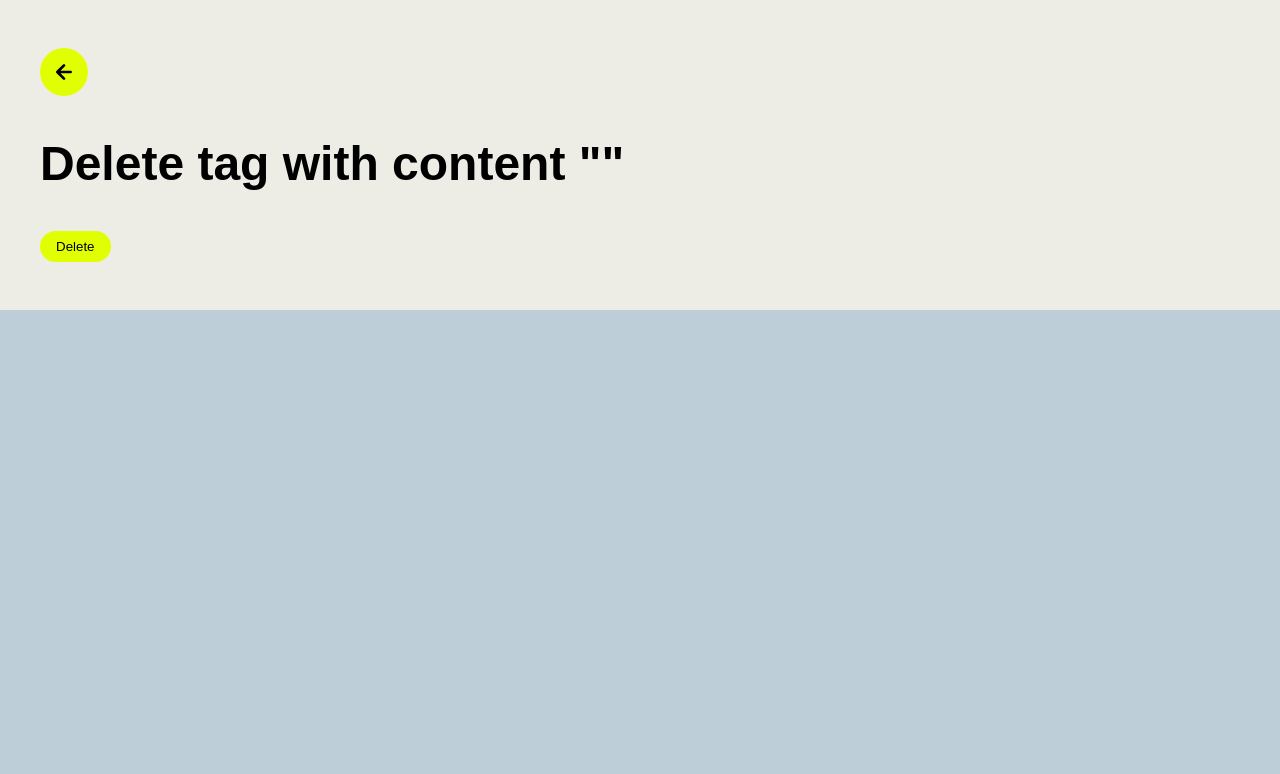
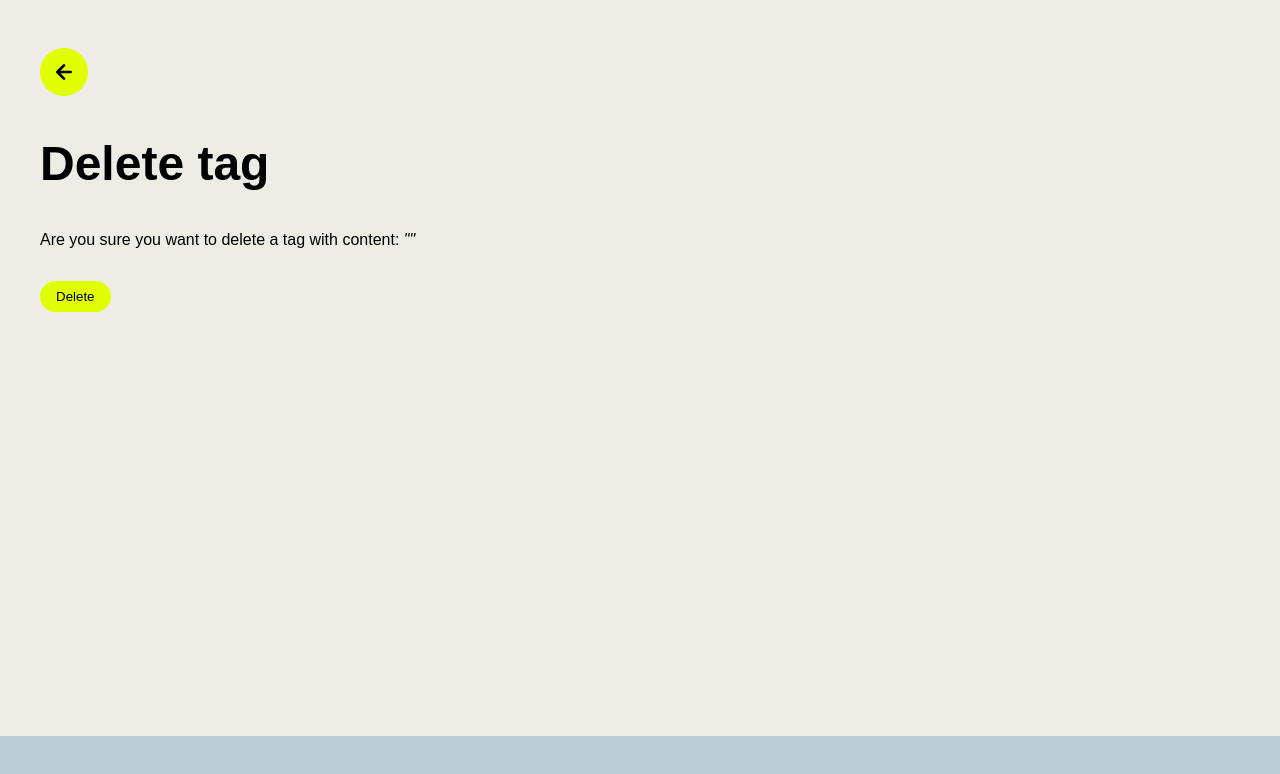
Before and after one commit to JeroenDerks/move, a Next.js app: page /delete-tag in a window 1280 px wide. Shown: the top 774 px of the page. Built offline with nearby package versions, Linux system fonts and the light colour scheme; no server answers; the database is empty.

Commit message:
feat: improve styling

```diff
--- a/app/add-tag/page.tsx
+++ b/app/add-tag/page.tsx
@@ -5,6 +5,7 @@ import { Heading } from "@/components/Heading";
 import { Input } from "@/components/Input";
 import { Button } from "@/components/Button";
 import { BackButton } from "@/components/BackButton";
+import { Typography } from "@/components/Typography";
 
 export default async function AddTagPage({ searchParams }: AddTagPageProps) {
   const user = await prisma.users.findUnique({
@@ -30,7 +31,8 @@ export default async function AddTagPage({ searchParams }: AddTagPageProps) {
     <>
       <BackButton />
 
-      <Heading variant="h3">Add new tag for {user?.name}</Heading>
+      <Heading variant="h3">Add tag</Heading>
+      <Typography margin="0 0 2rem">Add a new tag for {user?.name}</Typography>
       {/* @ts-expect-error */}
       <form action={handleSubmit}>
         <Input name="title" />
--- a/app/delete-tag/page.tsx
+++ b/app/delete-tag/page.tsx
@@ -4,6 +4,7 @@ import prisma from "../../lib/prisma";
 import { Heading } from "@/components/Heading";
 import { BackButton } from "@/components/BackButton";
 import { ConfirmButton } from "@/components/ConfirmButton";
+import { Typography } from "@/components/Typography";
 
 export default async function AddTagPage({ searchParams }: AddTagPageProps) {
   const tag = await prisma.tag.findUnique({
@@ -22,9 +23,12 @@ export default async function AddTagPage({ searchParams }: AddTagPageProps) {
   return (
     <>
       <BackButton />
-      <Heading variant="h2">
-        Delete tag with content &quot;{tag?.title}&quot;
-      </Heading>
+      <Heading variant="h2">Delete tag</Heading>
+      <Typography margin="0 0 2rem">
+        Are you sure you want to delete a tag with content:{" "}
+        <i>&quot;{tag?.title}&quot;</i>
+      </Typography>
+
       {/* @ts-expect-error */}
       <form action={handleSubmit}>
         <ConfirmButton>Delete</ConfirmButton>
--- a/app/edit-tag/page.tsx
+++ b/app/edit-tag/page.tsx
@@ -5,6 +5,7 @@ import { Heading } from "@/components/Heading";
 import { BackButton } from "@/components/BackButton";
 import { Button } from "@/components/Button";
 import { Input } from "@/components/Input";
+import { Typography } from "@/components/Typography";
 
 export default async function AddTagPage({ searchParams }: AddTagPageProps) {
   const user = await prisma.users.findUnique({
@@ -30,7 +31,9 @@ export default async function AddTagPage({ searchParams }: AddTagPageProps) {
   return (
     <>
       <BackButton />
-      <Heading variant="h2">Edit tag for {user?.name}</Heading>
+      <Heading variant="h3">Edit tag</Heading>
+      <Typography margin="0 0 2rem">Update tag for {user?.name}</Typography>
+
       {/* @ts-expect-error */}
       <form action={handleSubmit}>
         <Input name="title" defaultValue={tag?.title} />
--- a/components/ConfirmButton/index.tsx
+++ b/components/ConfirmButton/index.tsx
@@ -2,6 +2,7 @@
 
 import { useState } from "react";
 import { Button } from "../Button";
+import { theme } from "@/theme";
 
 export const ConfirmButton = ({ children }: { children: React.ReactNode }) => {
   const [confirm, setConfirm] = useState(false);
@@ -9,7 +10,7 @@ export const ConfirmButton = ({ children }: { children: React.ReactNode }) => {
   return (
     <>
       {confirm ? (
-        <Button type="submit" background="red">
+        <Button type="submit" background={theme.colors.red}>
           Sure?
         </Button>
       ) : (
--- a/components/PageLayout/styled.ts
+++ b/components/PageLayout/styled.ts
@@ -5,10 +5,14 @@ export const Wrapper = styled.div`
   padding: 3rem 2rem;
   display: flex;
   justify-content: center;
-  height: 100%;
+
+  @media screen and (max-width: 720px) {
+    padding: 2rem 1rem;
+  }
 `;
 
 export const Container = styled.div`
   max-width: 1200px;
   width: 100%;
+  min-height: 80vh;
 `;
--- a/components/UserTag/index.tsx
+++ b/components/UserTag/index.tsx
@@ -14,10 +14,10 @@ export const UserTag = ({ user, tag }: { user: User; tag: Tag }) => {
     <TagContainer>
       <NoWrapTypography>{tag.title}</NoWrapTypography>
       <Link href={`/edit-tag?tagId=${tag.id}&userId=${user.id}`}>
-        <UilPen color={theme.colors.purple} size="1.125rem" />
+        <UilPen color={theme.colors.black} size="1.125rem" />
       </Link>
       <Link href={`/delete-tag?tagId=${tag.id}`}>
-        <UilTrash color={theme.colors.purple} size="1.125rem" />
+        <UilTrash color={theme.colors.black} size="1.125rem" />
       </Link>
     </TagContainer>
   );
--- a/next.config.js
+++ b/next.config.js
@@ -1,4 +1,5 @@
 /** @type {import('next').NextConfig} */
+
 const nextConfig = {
   experimental: { serverActions: true },
   images: {
--- a/theme.ts
+++ b/theme.ts
@@ -2,9 +2,10 @@ export const theme = {
   colors: {
     beige: "#edede5",
     black: "#000000",
+    grey: "#bdced8",
+    purple: "#e0c0fc",
+    red: "#fc3d21",
+    white: "#ffffff",
     yellow: "#e1ff03",
-    purple: "##e0c0fc",
-    grey: "#bdced8",
-    white: "#ffffff",
   },
 };
```
